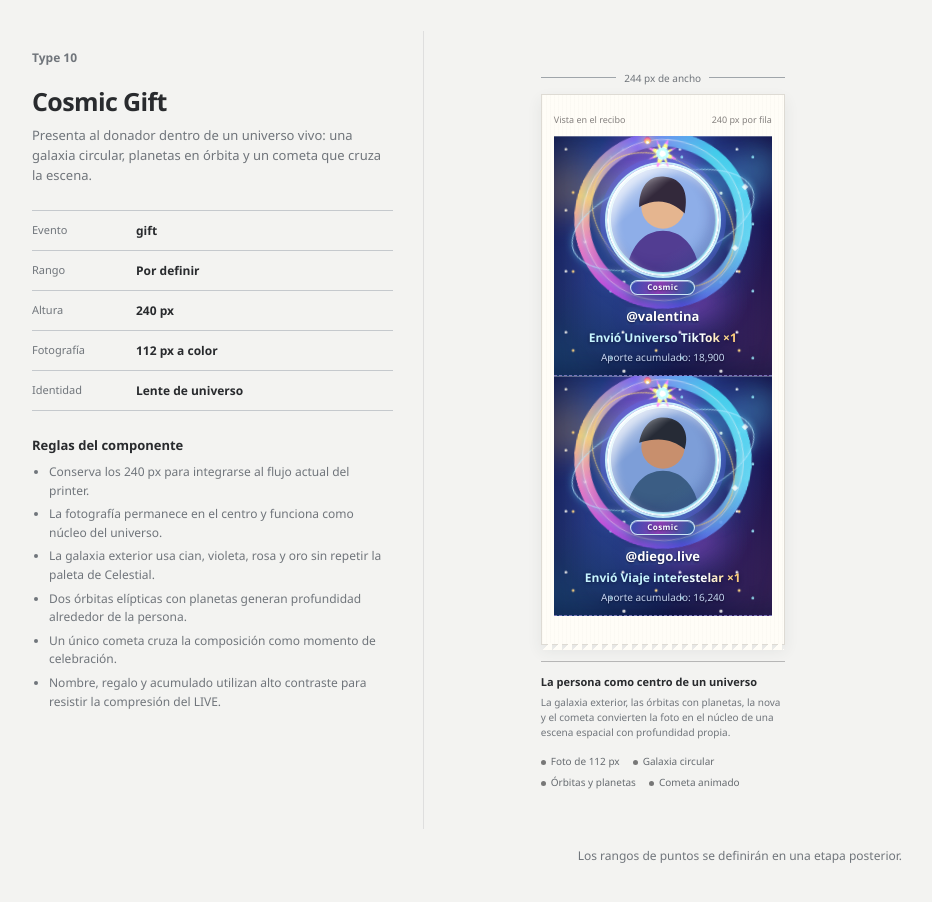
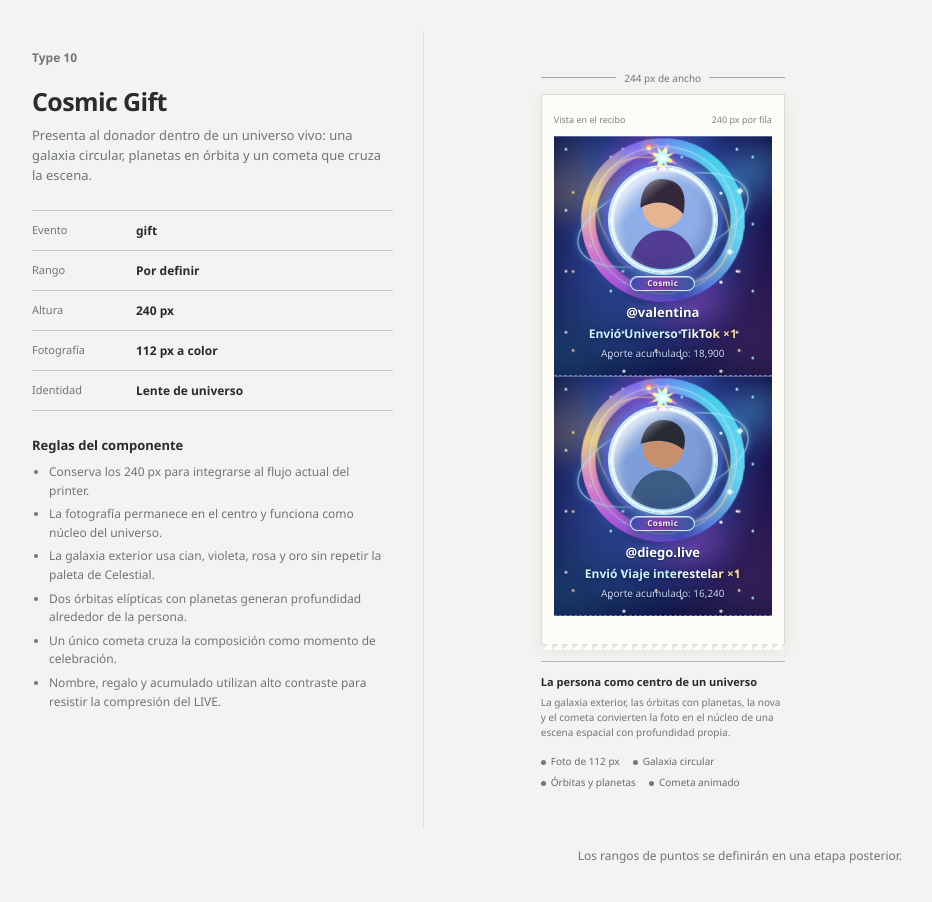
Before and after one commit to 22jair/GiftWallLive, a plain HTML site: page prototypes/printer/printer-components.html in a window 1280 px wide. Shown: the part 7100-8002 px from the top of the page, without its empty margins (258-1190 px from the left). Drawn offline with Linux system fonts and the light colour scheme.

Commit message:
Ajustar tamaño del regalo Cosmic

```diff
--- a/prototypes/printer/printer-components.html
+++ b/prototypes/printer/printer-components.html
@@ -306,15 +306,15 @@
       .gift-cosmic::before { content: ""; position: absolute; z-index: 0; top: -66px; left: 50%; width: 268px; aspect-ratio: 1; border-radius: 50%; opacity: .58; background: conic-gradient(from 30deg, transparent 0 7%, rgba(93,224,255,.72) 10%, transparent 18% 31%, rgba(230,89,255,.66) 36%, transparent 47% 63%, rgba(255,196,83,.5) 68%, transparent 78% 91%, rgba(91,129,255,.62)); filter: blur(15px); transform: translateX(-50%) scale(.92); animation: cosmic-nebula 18s linear infinite; }
       .gift-cosmic::after { content: ""; position: absolute; z-index: 2; inset: -56% -92%; background: linear-gradient(107deg, transparent 43%, rgba(181,236,255,.14) 47%, rgba(255,255,255,.62) 50%, rgba(212,164,255,.12) 54%, transparent 58%); pointer-events: none; animation: cosmic-sweep 6.8s ease-in-out infinite; }
       .gift-cosmic > * { position: relative; z-index: 3; }
-      .gift-cosmic__portrait { position: relative; isolation: isolate; width: 198px; height: 148px; display: grid; place-items: center; }
+      .gift-cosmic__portrait { position: relative; isolation: isolate; width: 188px; height: 140px; display: grid; place-items: center; }
       .gift-cosmic__portrait::after { content: ""; position: absolute; z-index: 0; bottom: 1px; width: 154px; height: 24px; border-radius: 50%; background: radial-gradient(ellipse, rgba(87,143,255,.48), transparent 69%); filter: blur(6px); }
-      .gift-cosmic__galaxy { position: absolute; z-index: 1; width: 178px; aspect-ratio: 1; border-radius: 50%; opacity: .92; background: conic-gradient(from 8deg, #6ee7ff, #5654e8 18%, #d252e9 33%, #ff86c8 42%, #ffd578 51%, #8467f4 66%, #44d8f2 82%, #6ee7ff); box-shadow: 0 0 22px rgba(91,129,255,.48), 0 0 42px rgba(197,75,228,.22); filter: drop-shadow(0 8px 10px rgba(3,8,35,.34)); -webkit-mask: radial-gradient(farthest-side, transparent calc(100% - 16px), #000 calc(100% - 15px)); mask: radial-gradient(farthest-side, transparent calc(100% - 16px), #000 calc(100% - 15px)); animation: cosmic-galaxy 19s linear infinite; }
+      .gift-cosmic__galaxy { position: absolute; z-index: 1; width: 164px; aspect-ratio: 1; border-radius: 50%; opacity: .92; background: conic-gradient(from 8deg, #6ee7ff, #5654e8 18%, #d252e9 33%, #ff86c8 42%, #ffd578 51%, #8467f4 66%, #44d8f2 82%, #6ee7ff); box-shadow: 0 0 22px rgba(91,129,255,.48), 0 0 42px rgba(197,75,228,.22); filter: drop-shadow(0 8px 10px rgba(3,8,35,.34)); -webkit-mask: radial-gradient(farthest-side, transparent calc(100% - 15px), #000 calc(100% - 14px)); mask: radial-gradient(farthest-side, transparent calc(100% - 15px), #000 calc(100% - 14px)); animation: cosmic-galaxy 19s linear infinite; }
       .gift-cosmic__galaxy::before { content: ""; position: absolute; inset: 8px; border: 1px solid rgba(255,255,255,.58); border-radius: 50%; box-shadow: inset 0 0 15px rgba(255,255,255,.28), 0 0 8px rgba(105,226,255,.5); }
-      .gift-cosmic__orbit { position: absolute; z-index: 3; width: 190px; height: 88px; border: 1px solid rgba(178,232,255,.82); border-radius: 50%; box-shadow: 0 0 7px rgba(90,217,255,.38), inset 0 0 5px rgba(255,255,255,.18); animation: cosmic-orbit-one 12s linear infinite; }
+      .gift-cosmic__orbit { position: absolute; z-index: 3; width: 178px; height: 82px; border: 1px solid rgba(178,232,255,.82); border-radius: 50%; box-shadow: 0 0 7px rgba(90,217,255,.38), inset 0 0 5px rgba(255,255,255,.18); animation: cosmic-orbit-one 12s linear infinite; }
       .gift-cosmic__orbit::before { content: ""; position: absolute; top: -5px; left: 50%; width: 9px; aspect-ratio: 1; border-radius: 50%; background: radial-gradient(circle at 35% 30%, #fff 0 14%, #80e9ff 24%, #5978e8 58%, #30296f 100%); box-shadow: 0 0 9px #72e4ff, 0 0 16px rgba(98,181,255,.55); }
-      .gift-cosmic__orbit--inner { width: 158px; height: 118px; border-color: rgba(255,213,120,.76); box-shadow: 0 0 6px rgba(255,201,96,.28), inset 0 0 5px rgba(255,255,255,.16); animation: cosmic-orbit-two 16s linear infinite reverse; }
+      .gift-cosmic__orbit--inner { width: 148px; height: 110px; border-color: rgba(255,213,120,.76); box-shadow: 0 0 6px rgba(255,201,96,.28), inset 0 0 5px rgba(255,255,255,.16); animation: cosmic-orbit-two 16s linear infinite reverse; }
       .gift-cosmic__orbit--inner::before { top: auto; right: 12px; bottom: 3px; left: auto; width: 7px; background: radial-gradient(circle at 32% 28%, #fff 0 16%, #ffd571 27%, #f16d9d 62%, #7e326f 100%); box-shadow: 0 0 8px #ffd078, 0 0 14px rgba(245,106,171,.48); }
-      .gift-cosmic__avatar { position: relative; z-index: 5; width: 112px; aspect-ratio: 1; padding: 3px; overflow: hidden; border: 1px solid rgba(255,255,255,.98); border-radius: 50%; background: linear-gradient(145deg, #fff, #8edff4); box-shadow: 0 0 0 2px rgba(208,247,255,.94), 0 0 0 7px rgba(96,102,232,.35), 0 0 22px rgba(88,222,255,.62), 0 14px 30px rgba(2,6,32,.48), inset 0 0 0 1px rgba(255,255,255,.88); }
+      .gift-cosmic__avatar { position: relative; z-index: 5; width: 106px; aspect-ratio: 1; padding: 3px; overflow: hidden; border: 1px solid rgba(255,255,255,.98); border-radius: 50%; background: linear-gradient(145deg, #fff, #8edff4); box-shadow: 0 0 0 2px rgba(208,247,255,.94), 0 0 0 7px rgba(96,102,232,.35), 0 0 22px rgba(88,222,255,.62), 0 14px 30px rgba(2,6,32,.48), inset 0 0 0 1px rgba(255,255,255,.88); }
       .gift-cosmic__avatar img { width: 100%; height: 100%; display: block; border-radius: 50%; object-fit: cover; }
       .gift-cosmic__avatar::before { content: ""; position: absolute; z-index: 2; inset: 2px; border-radius: 50%; box-shadow: inset 5px 6px 8px rgba(255,255,255,.5), inset -6px -7px 11px rgba(32,24,98,.22); pointer-events: none; }
       .gift-cosmic__avatar::after { content: ""; position: absolute; z-index: 3; inset: 3px; border-radius: 50%; background: linear-gradient(140deg, rgba(255,255,255,.5) 0 16%, transparent 33% 70%, rgba(95,220,255,.13)); pointer-events: none; }
```
